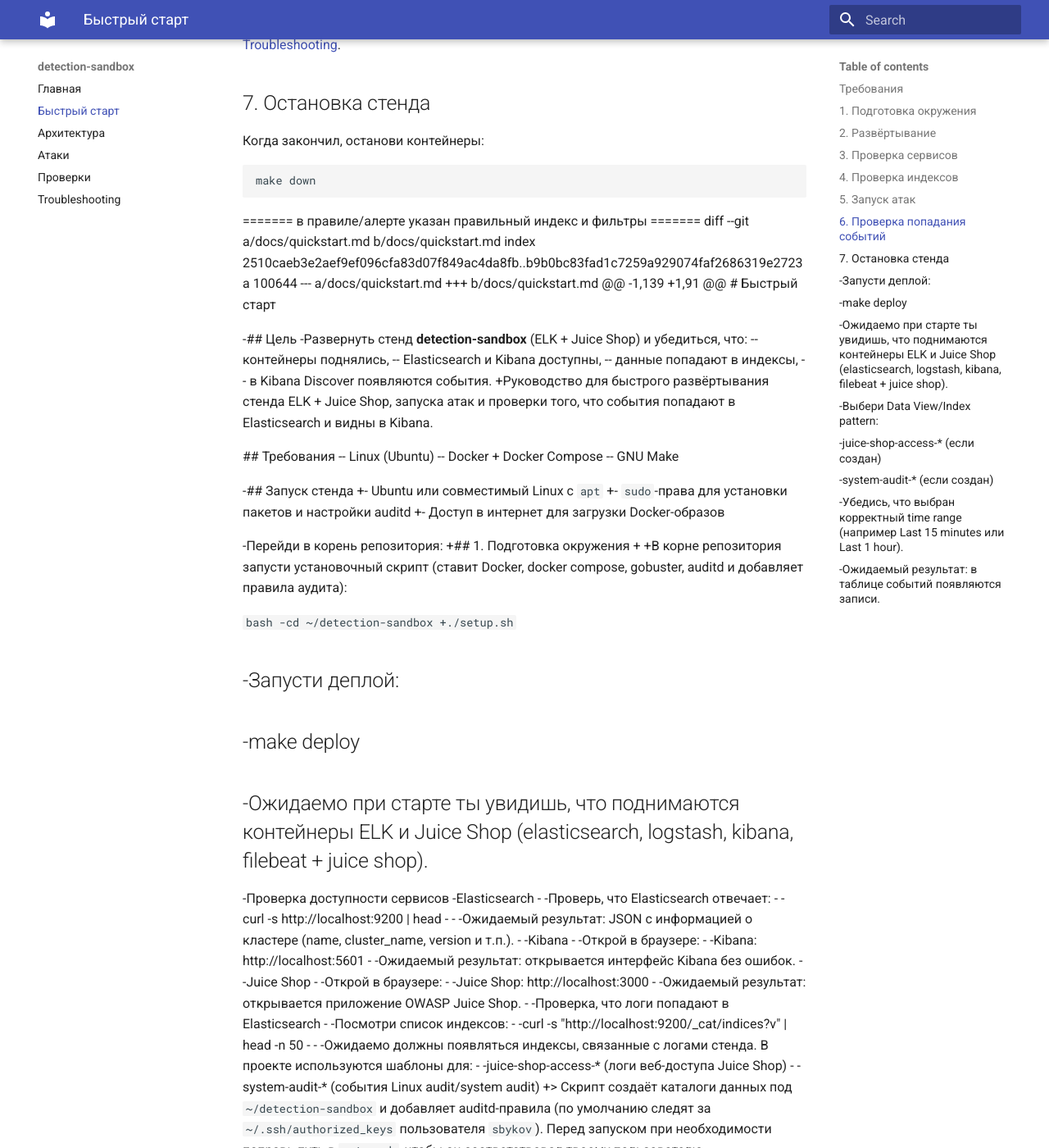
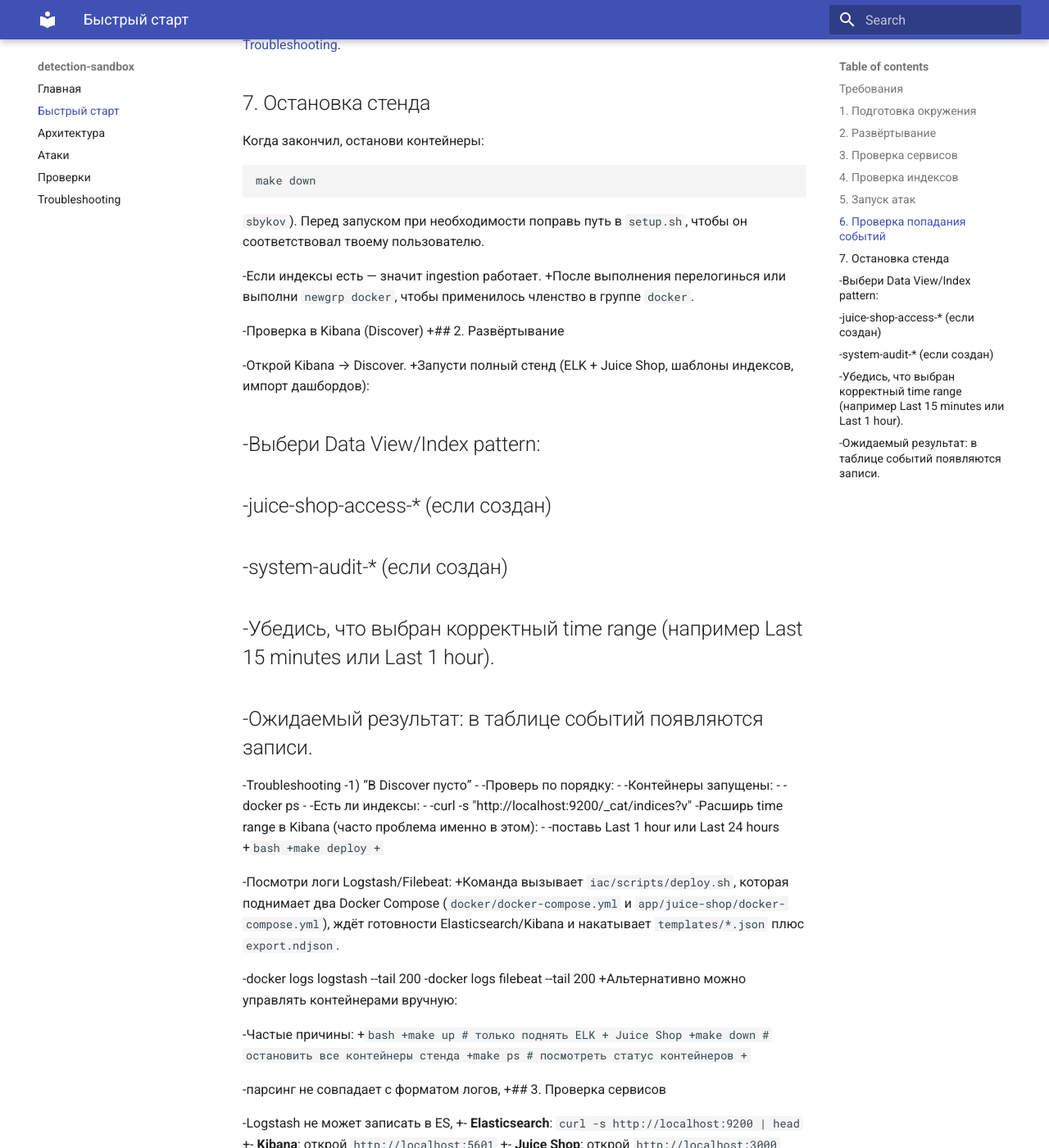
Before and after one commit to LostErr0r/detection-sandbox, an MkDocs documentation site: the page built from docs/quickstart.md, in a window 1280 px wide and 1400 px high, scrolled down 2187 px. Shown: the whole window at 82% size. Built offline with MkDocs 1.6.1 and Material for MkDocs 9.7.7, drawn with Linux system fonts in a browser that asks for light colours.

Commit message:
Update quickstart.md

````diff
--- a/docs/quickstart.md
+++ b/docs/quickstart.md
@@ -90,89 +90,7 @@ make check-auditd
 ```bash
 make down
 ```
-=======
-в правиле/алерте указан правильный индекс и фильтры
-=======
-diff --git a/docs/quickstart.md b/docs/quickstart.md
-index 2510caeb3e2aef9ef096cfa83d07f849ac4da8fb..b9b0bc83fad1c7259a929074faf2686319e2723a 100644
---- a/docs/quickstart.md
-+++ b/docs/quickstart.md
-@@ -1,139 +1,91 @@
- # Быстрый старт
-
--## Цель
--Развернуть стенд **detection-sandbox** (ELK + Juice Shop) и убедиться, что:
--- контейнеры поднялись,
--- Elasticsearch и Kibana доступны,
--- данные попадают в индексы,
--- в Kibana Discover появляются события.
-+Руководство для быстрого развёртывания стенда ELK + Juice Shop, запуска атак и проверки того, что события попадают в Elasticsearch и видны в Kibana.
-
- ## Требования
--- Linux (Ubuntu)
--- Docker + Docker Compose
--- GNU Make
-
--## Запуск стенда
-+- Ubuntu или совместимый Linux c `apt`
-+- `sudo`-права для установки пакетов и настройки auditd
-+- Доступ в интернет для загрузки Docker-образов
-
--Перейди в корень репозитория:
-+## 1. Подготовка окружения
-+
-+В корне репозитория запусти установочный скрипт (ставит Docker, docker compose, gobuster, auditd и добавляет правила аудита):
-
- ```bash
--cd ~/detection-sandbox
-+./setup.sh
- ```
-
--Запусти деплой:
--
--make deploy
--
--Ожидаемо при старте ты увидишь, что поднимаются контейнеры ELK и Juice Shop (elasticsearch, logstash, kibana, filebeat + juice shop).
--
--Проверка доступности сервисов
--Elasticsearch
--
--Проверь, что Elasticsearch отвечает:
--
--curl -s http://localhost:9200 | head
--
--
--Ожидаемый результат: JSON с информацией о кластере (name, cluster_name, version и т.п.).
--
--Kibana
--
--Открой в браузере:
--
--Kibana: http://localhost:5601
--
--Ожидаемый результат: открывается интерфейс Kibana без ошибок.
--
--Juice Shop
--
--Открой в браузере:
--
--Juice Shop: http://localhost:3000
--
--Ожидаемый результат: открывается приложение OWASP Juice Shop.
--
--Проверка, что логи попадают в Elasticsearch
--
--Посмотри список индексов:
--
--curl -s "http://localhost:9200/_cat/indices?v" | head -n 50
--
--
--Ожидаемо должны появляться индексы, связанные с логами стенда. В проекте используются шаблоны для:
--
--juice-shop-access-* (логи веб-доступа Juice Shop)
--
--system-audit-* (события Linux audit/system audit)
-+> Скрипт создаёт каталоги данных под `~/detection-sandbox` и добавляет auditd-правила (по умолчанию следят за `~/.ssh/authorized_keys` пользователя `sbykov`). Перед запуском при необходимости поправь путь в `setup.sh`, чтобы он соответствовал твоему пользователю.
+`sbykov`). Перед запуском при необходимости поправь путь в `setup.sh`, чтобы он соответствовал твоему пользователю.
 
 -Если индексы есть — значит ingestion работает.
 +После выполнения перелогинься или выполни `newgrp docker`, чтобы применилось членство в группе `docker`.
````
